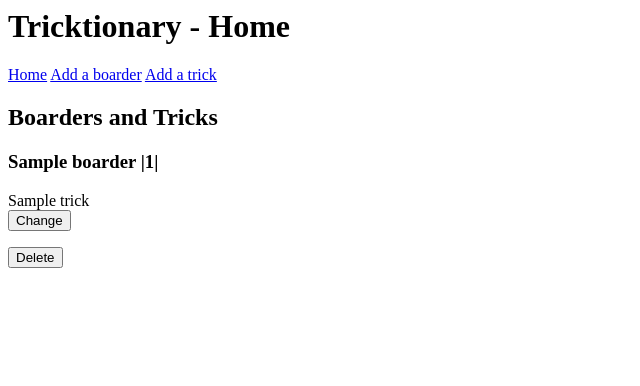
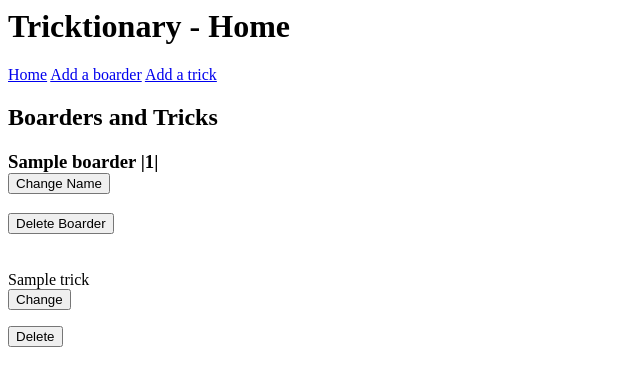
Before and after one commit to kb674/Fundamental_Project, a Flask app: page / in a window 1280 px wide. Shown: the top 386 px of the page, without its empty margins (0-640 px from the left). Run offline with Flask 2, Linux system fonts and the light colour scheme; tables that the repository leaves empty hold one stand-in row (values such as "Sample post"); parts of the project's set-up code (start-up, migrations or seed data) failed here and were passed over.

Commit message:
Added functionality: can change name of boarder and delete using buttons on homepage! CRUD dunctionality done

```diff
--- a/application/routes.py
+++ b/application/routes.py
@@ -31,19 +31,22 @@ def create():
     return render_template("add_boarder.html", title="Add boarder",form=form)
 
 
-@app.route('/update/<new_name>')
-def update(new_name):
-    boarder_name_change = Boarders.query.order_by(Boarders.boarder_id.desc()).first()
-    boarder_name_change.boarder_name = new_name
-    db.session.commit()
-    return f"You have changed the name of the boarder to {new_name}"
+@app.route('/update/<int:id>', methods=["GET","POST"])
+def update(id):
+    form = TaskForm()
+    boarder_name_change = Boarders.query.filter_by(boarder_id = id).first()
+    if request.method == "POST":
+        boarder_name_change.boarder_name = form.boarder_name.data
+        db.session.commit()
+        return redirect(url_for("home"))
+    return render_template("update_boarder.html", form=form, title="Update boarder", boarder=boarder_name_change)
 
-@app.route('/delete/<int:id>')
+@app.route('/delete/<int:id>', methods=["GET","POST"])
 def delete(id):
     boarder_delete = Boarders.query.filter_by(boarder_id=id).first()
     db.session.delete(boarder_delete)
     db.session.commit()
-    return f"Boarder {id} has been deleted"
+    return redirect(url_for("home"))
 
 
 
--- a/application/templates/index.html
+++ b/application/templates/index.html
@@ -3,9 +3,12 @@
 
 <h2>Boarders and Tricks</h2>
 {% for a_boarder in all_boarders %}
-    <h3>{{ a_boarder.boarder_name }}  |{{ a_boarder.boarder_id }}| </h3>
-
-
+    <h3>
+        {{ a_boarder.boarder_name }}  |{{ a_boarder.boarder_id }}|
+        <form action="{{ url_for('update', id =a_boarder.boarder_id) }}"><input type=submit value="Change Name"> </form>
+        <form action="{{ url_for('delete', id =a_boarder.boarder_id) }}"><input type=submit value="Delete Boarder"> </form>
+    </h3>
+    <br>
     {% for a_trick in a_boarder.tricks %}
         {{ a_trick.trick_name }}
         <br>
@@ -19,6 +22,7 @@
         <br>
     {% endfor %}
     <br>
+    <br>
 {% endfor %}
 
 
```
Also changed, not shown: application/templates/update_boarder.html (added, +10 -0 lines).
